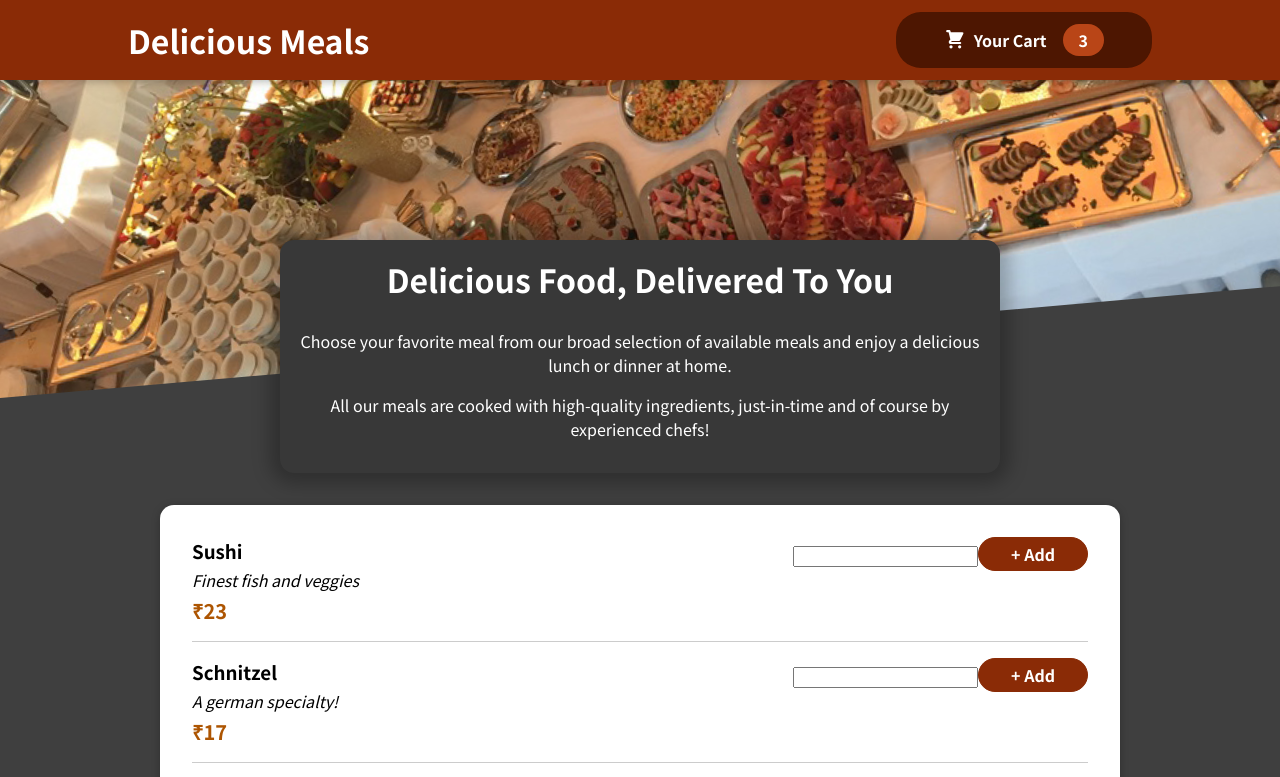
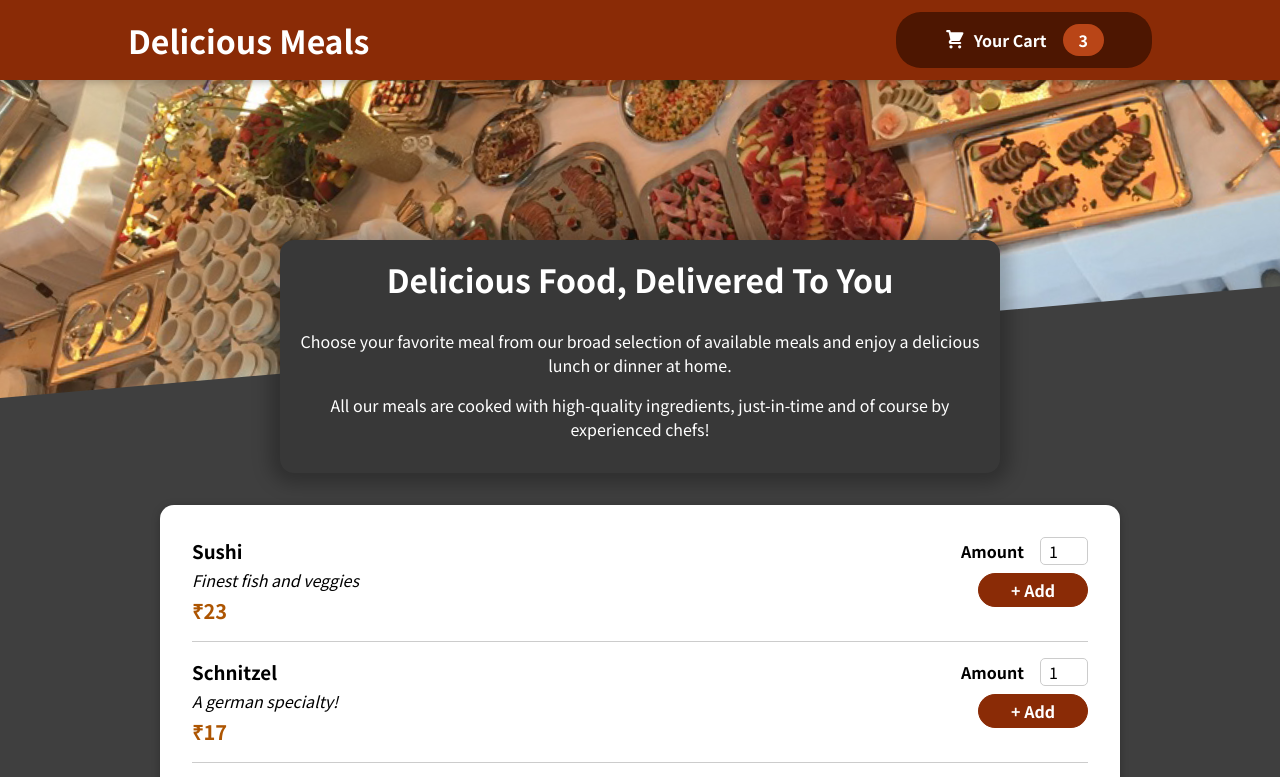
Before and after one commit to SivaSurender/The_Food_Order_App, a React (Create React App) app: page / in a window 1280 px wide. Shown: the top 777 px of the page. Built offline with nearby package versions, Linux system fonts and the light colour scheme.

Commit message:
Added files

```diff
--- a/src/Meals/MealItem/MealItemForm.jsx
+++ b/src/Meals/MealItem/MealItemForm.jsx
@@ -1,9 +1,20 @@
 import React from "react";
+import Input from "../../UI/Input";
 import classes from "./MealItemForm.module.css";
 const MealItemForm = function (props) {
   return (
     <form className={classes.form}>
-      <input></input>
+      <Input
+        label="Amount"
+        input={{
+          id: "amount",
+          type: "number",
+          min: 1,
+          max: 5,
+          step: "1",
+          defaultValue: "1",
+        }}
+      />
       <button>+ Add</button>
     </form>
   );
--- /dev/null
+++ b/src/UI/Input.jsx
@@ -0,0 +1,12 @@
+import React from "react";
+import classes from "./Input.module.css";
+const Input = (props) => {
+  return (
+    <div className={classes.input}>
+      <label htmlFor={props.input.id}>{props.label}</label>
+      <input {...props.input}></input>
+    </div>
+  );
+};
+
+export default Input;
--- /dev/null
+++ b/src/UI/Input.module.css
@@ -0,0 +1,18 @@
+.input {
+  display: flex;
+  align-items: center;
+  margin-bottom: 0.5rem;
+}
+
+.input label {
+  font-weight: bold;
+  margin-right: 1rem;
+}
+
+.input input {
+  width: 3rem;
+  border-radius: 5px;
+  border: 1px solid #ccc;
+  font: inherit;
+  padding-left: 0.5rem;
+}
```
